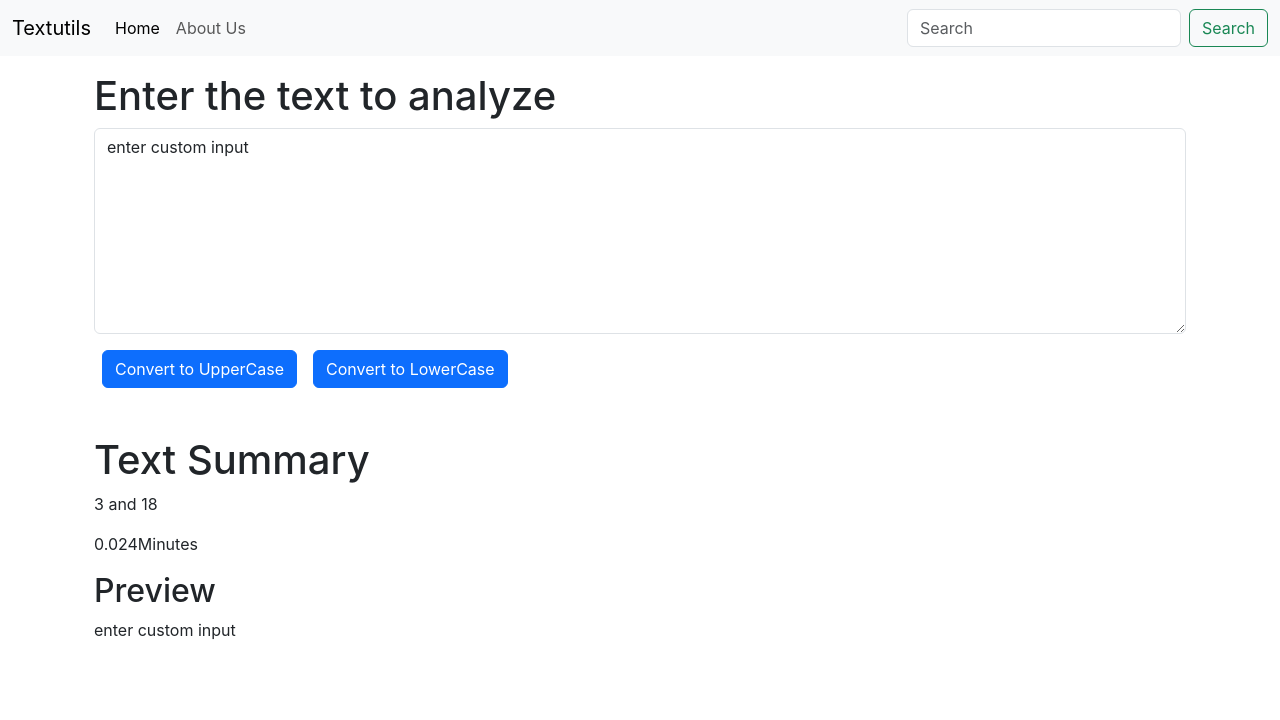
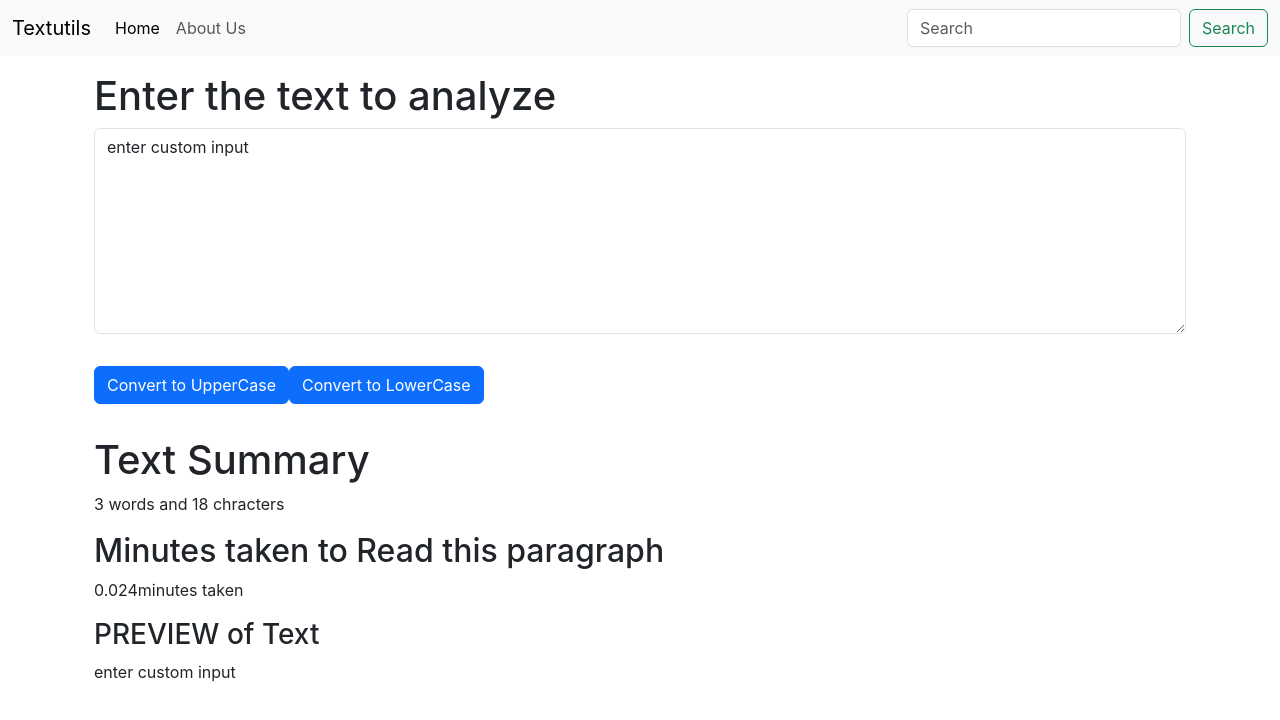
Before and after one commit to rkbharti/textUtils, a React (Create React App) app in the folder textutils/: page / in a window 1280 px wide. Shown: the top 720 px of the page. Built offline with nearby package versions, Linux system fonts and the light colour scheme.

Commit message:
update changes in TextForm

```diff
--- a/textutils/src/customComponents/Textform.js
+++ b/textutils/src/customComponents/Textform.js
@@ -31,19 +31,26 @@ export default function Textform(props) {
                         rows="8"
                     ></textarea>
                 </div>
-                <button className="btn btn-primary mx-2" onClick={handleUpclick}>
+                <button className="btn btn-primary my-3" onClick={handleUpclick}>
                     Convert to UpperCase
                 </button>
-                <button className="btn btn-primary mx-2" onClick={handleDownclick}>
+                <button className="btn btn-primary my-3" onClick={handleDownclick}>
                     Convert to LowerCase
                 </button>
             </div>
-            <div className='container my-5'>
+            <div className='container my-3'>
                 <h1>Text Summary</h1>
-                <p> {text.split(" ").length} and {text.length}</p>
-                <p> {0.008 * text.split(" ").length }Minutes</p>
-                <h2>Preview</h2>
-                <p>{text}</p>
+               <p> {text.split(" ").length} words and {text.length} chracters</p>
+            </div>
+
+            <div className='container my-3'>
+                <h2>Minutes taken to Read this paragraph</h2>
+               <p> {0.008 * text.split(" ").length }minutes taken </p>
+            </div>
+
+            <div className='container my-3'>
+                <h3>PREVIEW of Text</h3>
+               <p> {text} </p>
             </div>
         </>
     )
```
